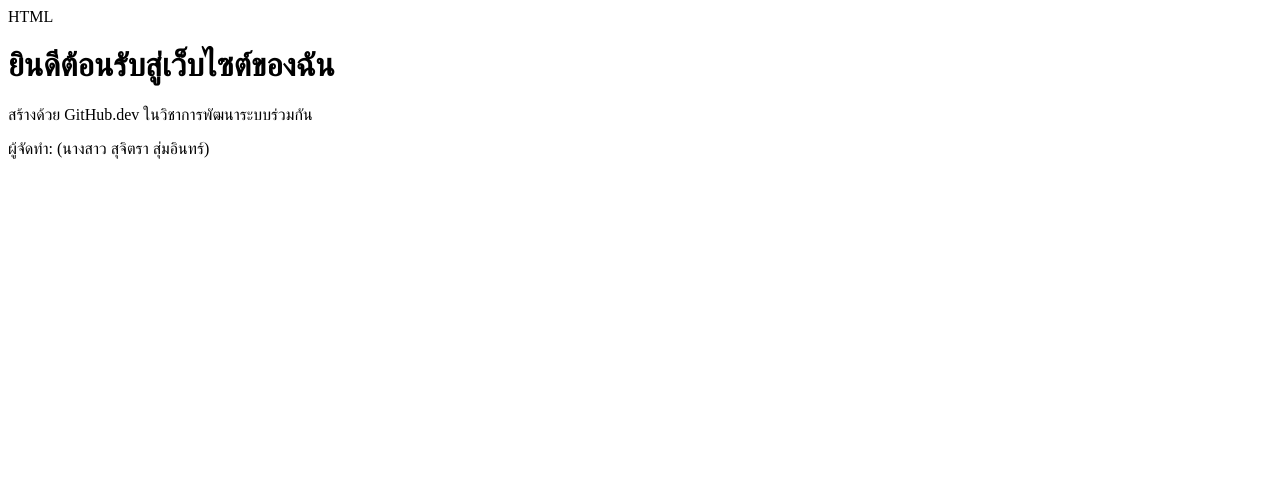
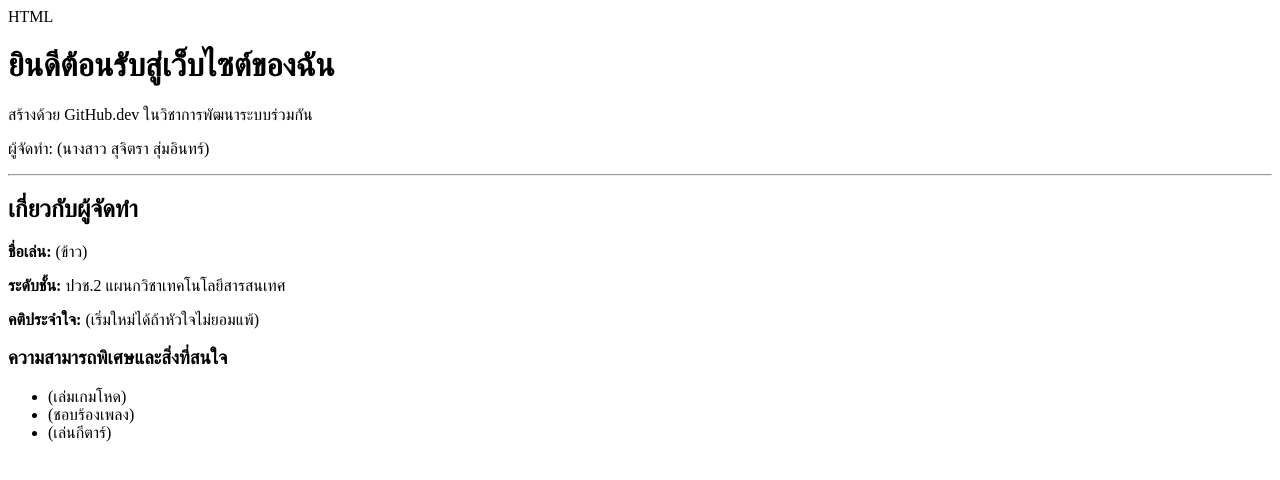
Before and after one commit to s32824-afk/my-first-repo, a plain HTML site: page index.html in a window 1280 px wide. Drawn offline with Linux system fonts and the light colour scheme.

Commit message:
อัปเดตข้อมูลในสาขา feature-profile

```diff
--- a/index.html
+++ b/index.html
@@ -9,5 +9,16 @@ HTML
     <h1>ยินดีต้อนรับสู่เว็บไซต์ของฉัน</h1>
     <p>สร้างด้วย GitHub.dev ในวิชาการพัฒนาระบบร่วมกัน</p>
     <p>ผู้จัดทำ: (นางสาว สุจิตรา สุ่มอินทร์)</p>
-</body>
-</html>
+</p>
+    <hr>
+    <h2>เกี่ยวกับผู้จัดทำ</h2>
+    <p><strong>ชื่อเล่น:</strong> (ข้าว)</p>
+    <p><strong>ระดับชั้น:</strong> ปวช.2 แผนกวิชาเทคโนโลยีสารสนเทศ</p>
+    <p><strong>คติประจำใจ:</strong> (เริ่มใหม่ได้ถ้าหัวใจไม่ยอมแพ้)</p>
+
+    <h3>ความสามารถพิเศษและสิ่งที่สนใจ</h3>
+    <ul>
+        <li>(เล่มเกมโหด)</li>
+        <li>(ชอบร้องเพลง)</li>
+        <li>(เล่นกีตาร์)</li>
+    </ul>
```
